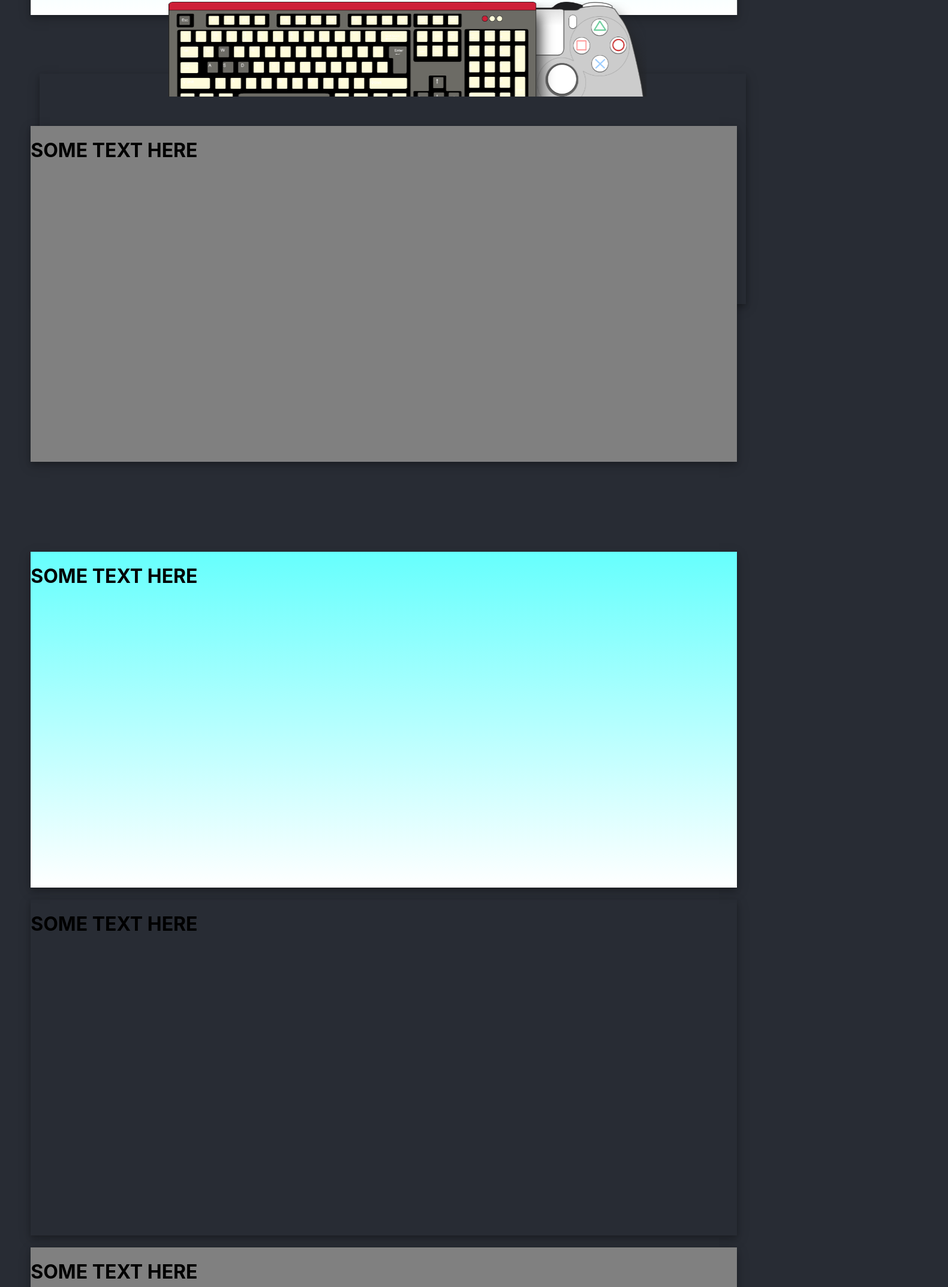
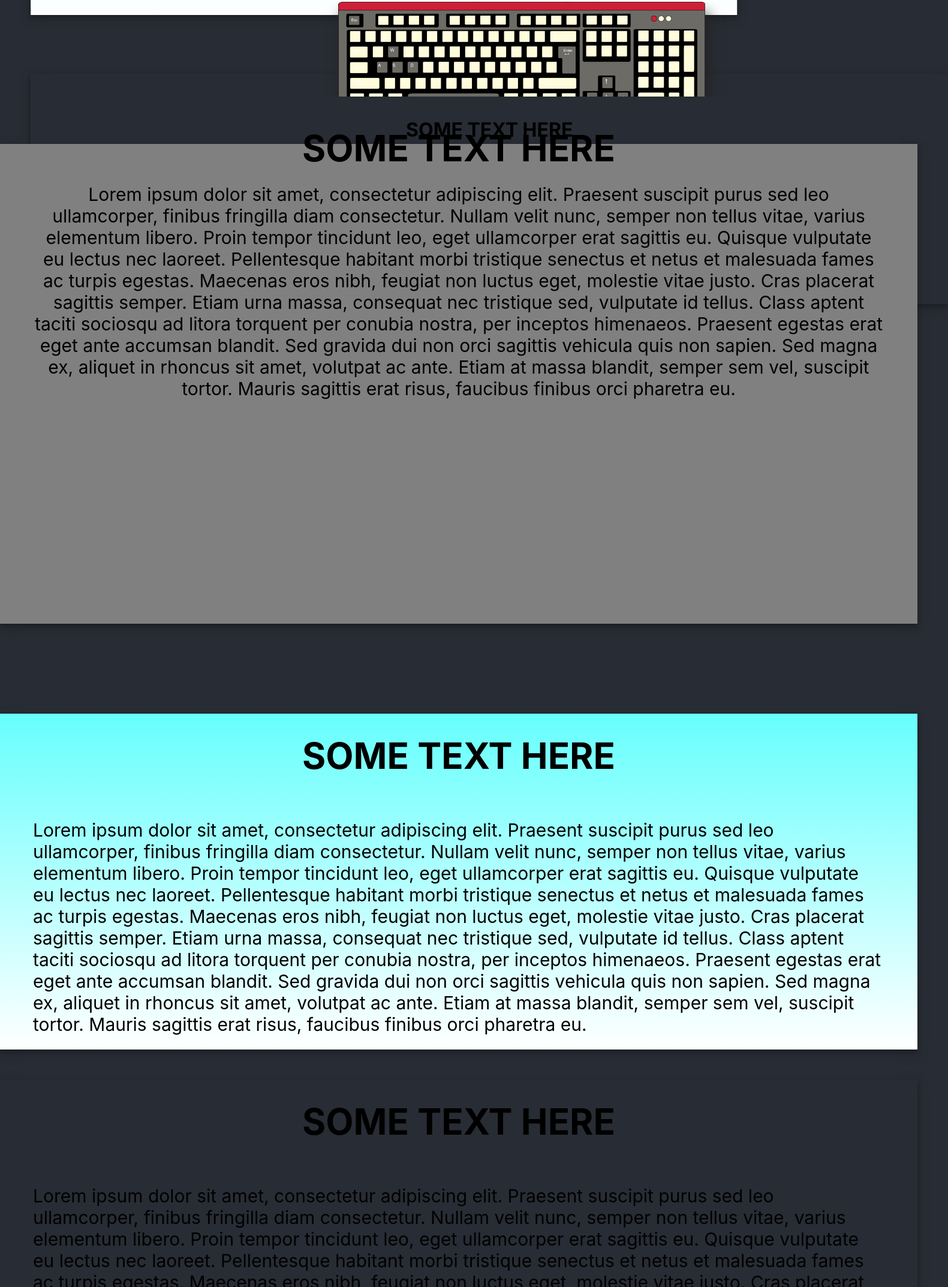
Before and after one commit to BuddhaTheChef/jul2019, a React (Create React App) app: page / in a window 1280 px wide. Shown: the part 640-2786 px from the top of the page at 60% size, 1581 px wide, since content can reach past the window. Built offline with nearby package versions, Linux system fonts and the light colour scheme; a web font is replaced by a local one.

Commit message:
added in description templates

```diff
--- a/src/App.css
+++ b/src/App.css
@@ -91,20 +91,26 @@ body {
 }
 
 .main-sub-content-div {
+  display: flex;
+  align-items: center;
+  justify-content: center;
+  flex-direction: column;
   background: #282c34;
     height: 384px;
-    width: 92%;
-    left: 66px;
+    padding: 0px 55px;
+    width: 1420px;
+    left: 4%;
     position: absolute;
     top: 763px;
     z-index: -1;
     box-shadow: 0 4px 8px 0 rgba(0, 0, 0, 0.2), 0 6px 20px 0 rgba(0, 0, 0, 0.19);
 }
 
+
 #xbox-div {
   height: 158px;
   width: inherit;
-  position: absolute;
+  position: absolute !important;
   left: 68%;
   transform: translateX(-50%);
   top: 643px;
--- a/src/components/LandingPage.js
+++ b/src/components/LandingPage.js
@@ -1,68 +1,220 @@
-import React, { Component } from 'react'
-import Skyline from '../assets/skyline1.png';
-import XboxController from '../assets/xboxcontroller.png';
-import PS4Controller from '../assets/ps4controller1.png';
-import Keyboard from '../assets/mechkeyboard.png'
-import {Parallax} from 'react-scroll-parallax';
+import React, { Component } from "react";
+import Skyline from "../assets/skyline1.png";
+import XboxController from "../assets/xboxcontroller.png";
+import PS4Controller from "../assets/ps4controller1.png";
+import Keyboard from "../assets/mechkeyboard.png";
+import { Parallax } from "react-scroll-parallax";
 
 class LandingPage extends Component {
   render() {
     return (
       <div>
         <div id="main">
-                <Parallax id="logo" y={[-190, 90]} tagOuter="figure"><h1 className="landingPageTitle">GAME TIME MACHINE</h1></Parallax>
-                <div id="mainImg"><img src={Skyline} alt="skyline" style={{width: '100%'}}/></div>
+          <Parallax id="logo" y={[-190, 90]} tagOuter="figure">
+            <h1 className="landingPageTitle">GAME TIME MACHINE</h1>
+          </Parallax>
+          <div id="mainImg">
+            <img src={Skyline} alt="skyline" style={{ width: "100%" }} />
           </div>
-            <Parallax id="xbox-div" y={[120, 300]} x={[-135, 50]} style={{overflow: 'hidden'}}>
-            <img src={XboxController} alt="xboxcontroller"  className='xboxControllerImg'/>
+        </div>
+        <Parallax
+          id="xbox-div"
+          y={[120, 300]}
+          x={[-135, 50]}
+          style={{ overflow: "hidden" }}
+        >
+          <img
+            src={XboxController}
+            alt="xboxcontroller"
+            className="xboxControllerImg"
+          />
         </Parallax>
-            <div style={{ marginTop: '470px', height: '45vh'}}>
-            <Parallax id="xbox-div" y={[125, 280]} x={[200, 0]} style={{overflow: 'hidden'}}>
-            <img src={PS4Controller} alt="ps4controller" className="ps4ControllerImg"/>
+        <div style={{ marginTop: "470px", height: "45vh" }}>
+          <Parallax
+            id="xbox-div"
+            y={[125, 280]}
+            x={[200, 0]}
+            style={{ overflow: "hidden" }}
+          >
+            <img
+              src={PS4Controller}
+              alt="ps4controller"
+              className="ps4ControllerImg"
+            />
           </Parallax>
           <div className="main-sub-content-div">
-      <h1 style={{display:'inline-block', margin: '0 45%', width: 'max-content'}}>
+            <h1
+              style={{
+                display: "inline-block",
+                margin: "0 45%",
+                width: "max-content"
+              }}
+            >
               SOME TEXT HERE
             </h1>
+            <p style={{ fontSize: "29px" }}>
+              Quisque a felis vitae nisi tincidunt pretium. In sed malesuada
+              nisi. Nulla mollis ac ante sed laoreet. In porttitor neque justo,
+              vitae mollis purus faucibus vel. Vestibulum ac vulputate lorem.
+              Proin pellentesque sit amet dolor vitae malesuada. Etiam mollis
+              hendrerit arcu, id faucibus enim vestibulum sit amet. Suspendisse
+              ipsum leo, commodo ac feugiat a, molestie vitae nibh. Donec auctor
+              in libero in dignissim.
+            </p>
           </div>
         </div>
-      <div style={{height: '70vh', backgroundColor: 'grey', margin: '20px auto 150px auto', width: '92%',boxShadow: '0 4px 8px 0 rgba(0, 0, 0, 0.2), 0 6px 20px 0 rgba(0, 0, 0, 0.19)'}}>
-            <Parallax id="xbox-div" y={[10, 250]} x={[-290, 10]} style={{overflow: 'hidden'}}>
-            <img src={Keyboard} alt="Keyboard" className="keyboardImg"/>
+        <div
+          style={{
+            height: "800px",
+            backgroundColor: "grey",
+            margin: "50px auto 150px auto",
+            width: "1420px",
+            boxShadow:
+              "0 4px 8px 0 rgba(0, 0, 0, 0.2), 0 6px 20px 0 rgba(0, 0, 0, 0.19)",
+            padding: "0px 55px",
+            flexDirection: "column",
+            fontSize: "30px",
+            justifyContent: "center",
+            alignItems: "center",
+            textAlign: "center"
+          }}
+        >
+          <Parallax
+            id="xbox-div"
+            y={[10, 250]}
+            x={[-290, 10]}
+            style={{ overflow: "hidden" }}
+          >
+            <img src={Keyboard} alt="Keyboard" className="keyboardImg" />
           </Parallax>
-      <h1 style={{display:'inline-block'}}>
+          <h1 style={{ display: "inline-block", margin: "-50px" }}>
             SOME TEXT HERE
           </h1>
+          <p>
+            Lorem ipsum dolor sit amet, consectetur adipiscing elit. Praesent
+            suscipit purus sed leo ullamcorper, finibus fringilla diam
+            consectetur. Nullam velit nunc, semper non tellus vitae, varius
+            elementum libero. Proin tempor tincidunt leo, eget ullamcorper erat
+            sagittis eu. Quisque vulputate eu lectus nec laoreet. Pellentesque
+            habitant morbi tristique senectus et netus et malesuada fames ac
+            turpis egestas. Maecenas eros nibh, feugiat non luctus eget,
+            molestie vitae justo. Cras placerat sagittis semper. Etiam urna
+            massa, consequat nec tristique sed, vulputate id tellus. Class
+            aptent taciti sociosqu ad litora torquent per conubia nostra, per
+            inceptos himenaeos. Praesent egestas erat eget ante accumsan
+            blandit. Sed gravida dui non orci sagittis vehicula quis non sapien.
+            Sed magna ex, aliquet in rhoncus sit amet, volutpat ac ante. Etiam
+            at massa blandit, semper sem vel, suscipit tortor. Mauris sagittis
+            erat risus, faucibus finibus orci pharetra eu.
+          </p>
         </div>
-      <div style={{height: '70vh', background: 'linear-gradient(#66FFFD, #FFF)', margin: '0px auto', width: '92%',boxShadow: '0 4px 8px 0 rgba(0, 0, 0, 0.2), 0 6px 20px 0 rgba(0, 0, 0, 0.19)'}}>
-      <h1 style={{display:'inline-block'}}>
-            SOME TEXT HERE
-      </h1>
+        <div
+          style={{
+            height: "70vh",
+            background: "linear-gradient(#66FFFD, #FFF)",
+            margin: "50px auto",
+            width: "1420px",
+            padding: "0px 55px",
+            fontSize: "30px",
+            flexDirection: "column",
+            justifyContent: "center",
+            alignItems: "center",
+            display: "flex",
+            boxShadow:
+              "0 4px 8px 0 rgba(0, 0, 0, 0.2), 0 6px 20px 0 rgba(0, 0, 0, 0.19)"
+          }}
+        >
+          <h1 style={{ display: "inline-block" }}>SOME TEXT HERE</h1>
+          <p>
+            Lorem ipsum dolor sit amet, consectetur adipiscing elit. Praesent
+            suscipit purus sed leo ullamcorper, finibus fringilla diam
+            consectetur. Nullam velit nunc, semper non tellus vitae, varius
+            elementum libero. Proin tempor tincidunt leo, eget ullamcorper erat
+            sagittis eu. Quisque vulputate eu lectus nec laoreet. Pellentesque
+            habitant morbi tristique senectus et netus et malesuada fames ac
+            turpis egestas. Maecenas eros nibh, feugiat non luctus eget,
+            molestie vitae justo. Cras placerat sagittis semper. Etiam urna
+            massa, consequat nec tristique sed, vulputate id tellus. Class
+            aptent taciti sociosqu ad litora torquent per conubia nostra, per
+            inceptos himenaeos. Praesent egestas erat eget ante accumsan
+            blandit. Sed gravida dui non orci sagittis vehicula quis non sapien.
+            Sed magna ex, aliquet in rhoncus sit amet, volutpat ac ante. Etiam
+            at massa blandit, semper sem vel, suscipit tortor. Mauris sagittis
+            erat risus, faucibus finibus orci pharetra eu.
+          </p>
         </div>
-      <div style={{height: '70vh', margin: '20px auto', width: '92%',boxShadow: '0 4px 8px 0 rgba(0, 0, 0, 0.2), 0 6px 20px 0 rgba(0, 0, 0, 0.19)'}}>
-      <h1 style={{display:'inline-block'}}>
-            SOME TEXT HERE
-      </h1>
+        <div
+          style={{
+            height: "70vh",
+            boxShadow:
+              "0 4px 8px 0 rgba(0, 0, 0, 0.2), 0 6px 20px 0 rgba(0, 0, 0, 0.19)",
+            margin: "50px auto",
+            width: "1420px",
+            padding: "0px 55px",
+            fontSize: "30px",
+            flexDirection: "column",
+            justifyContent: "center",
+            alignItems: "center",
+            display: "flex"
+          }}
+        >
+          <h1 style={{ display: "inline-block" }}>SOME TEXT HERE</h1>
+          <p>
+            Lorem ipsum dolor sit amet, consectetur adipiscing elit. Praesent
+            suscipit purus sed leo ullamcorper, finibus fringilla diam
+            consectetur. Nullam velit nunc, semper non tellus vitae, varius
+            elementum libero. Proin tempor tincidunt leo, eget ullamcorper erat
+            sagittis eu. Quisque vulputate eu lectus nec laoreet. Pellentesque
+            habitant morbi tristique senectus et netus et malesuada fames ac
+            turpis egestas. Maecenas eros nibh, feugiat non luctus eget,
+            molestie vitae justo. Cras placerat sagittis semper. Etiam urna
+            massa, consequat nec tristique sed, vulputate id tellus. Class
+            aptent taciti sociosqu ad litora torquent per conubia nostra, per
+            inceptos himenaeos. Praesent egestas erat eget ante accumsan
+            blandit. Sed gravida dui non orci sagittis vehicula quis non sapien.
+            Sed magna ex, aliquet in rhoncus sit amet, volutpat ac ante. Etiam
+            at massa blandit, semper sem vel, suscipit tortor. Mauris sagittis
+            erat risus, faucibus finibus orci pharetra eu.
+          </p>
         </div>
-      <div style={{height: '70vh', backgroundColor: 'grey', margin: '20px auto', width: '92%',boxShadow: '0 4px 8px 0 rgba(0, 0, 0, 0.2), 0 6px 20px 0 rgba(0, 0, 0, 0.19)'}}>
-      <h1 style={{display:'inline-block'}}>
-            SOME TEXT HERE
-      </h1>
+        <div
+          style={{
+            height: "70vh",
+            backgroundColor: "grey",
+            boxShadow:
+              "0 4px 8px 0 rgba(0, 0, 0, 0.2), 0 6px 20px 0 rgba(0, 0, 0, 0.19)",
+            margin: "50px auto",
+            width: "1420px",
+            padding: "0px 55px",
+            fontSize: "30px",
+            flexDirection: "column",
+            justifyContent: "center",
+            alignItems: "center",
+            display: "flex"
+          }}
+        >
+          <h1 style={{ display: "inline-block" }}>SOME TEXT HERE</h1>
+          <p>
+            Lorem ipsum dolor sit amet, consectetur adipiscing elit. Praesent
+            suscipit purus sed leo ullamcorper, finibus fringilla diam
+            consectetur. Nullam velit nunc, semper non tellus vitae, varius
+            elementum libero. Proin tempor tincidunt leo, eget ullamcorper erat
+            sagittis eu. Quisque vulputate eu lectus nec laoreet. Pellentesque
+            habitant morbi tristique senectus et netus et malesuada fames ac
+            turpis egestas. Maecenas eros nibh, feugiat non luctus eget,
+            molestie vitae justo. Cras placerat sagittis semper. Etiam urna
+            massa, consequat nec tristique sed, vulputate id tellus. Class
+            aptent taciti sociosqu ad litora torquent per conubia nostra, per
+            inceptos himenaeos. Praesent egestas erat eget ante accumsan
+            blandit. Sed gravida dui non orci sagittis vehicula quis non sapien.
+            Sed magna ex, aliquet in rhoncus sit amet, volutpat ac ante. Etiam
+            at massa blandit, semper sem vel, suscipit tortor. Mauris sagittis
+            erat risus, faucibus finibus orci pharetra eu.
+          </p>
         </div>
       </div>
     );
-
-
-
-
   }
 }
 
 export default LandingPage;
-
-
-// $(window).scroll(function(){
-//     var scrollval = $(this).scrollTop();
-
-//     $("#logo").css("transform", 'tanslate(0px,' + scrollval/2+'%)');
-// });
```
Lines whose indentation alone changed are shown as unchanged.
